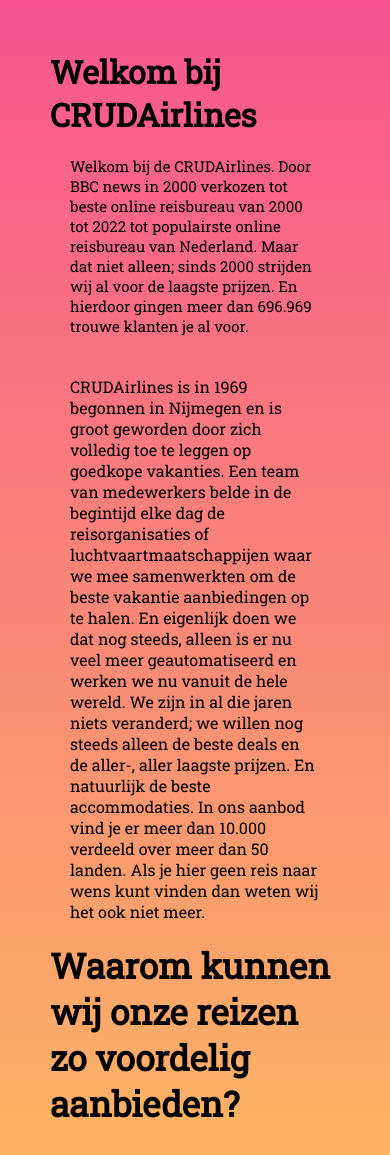
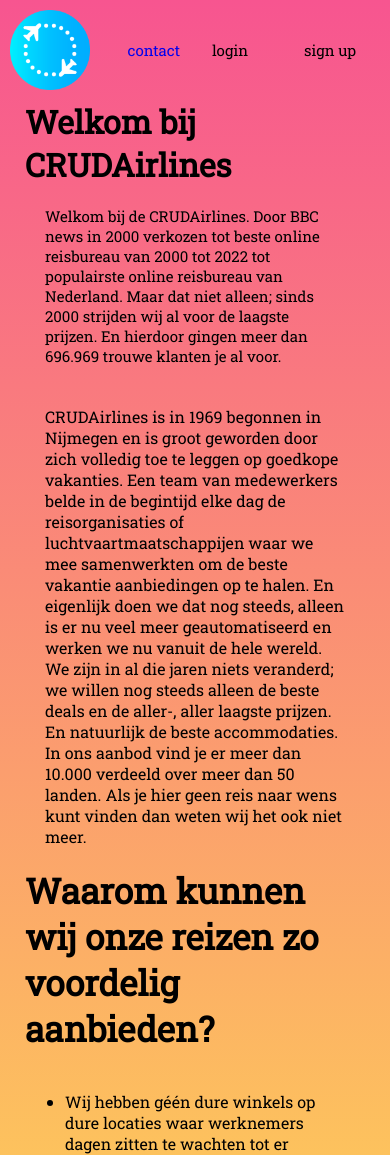
Before and after one commit to jochem11/CRUD, a PHP site: page /aboutus.php in a window 390 px wide. Shown: the top 1155 px of the page. Run offline with PHP 8.4, Linux system fonts and the light colour scheme.

Commit message:
aboutus aangepast

```diff
--- a/aboutus.php
+++ b/aboutus.php
@@ -11,13 +11,7 @@
     <link href="https://fonts.googleapis.com/css2?family=Roboto+Slab&display=swap" rel="stylesheet">
 </head>
 <body>
-
-
-
-    <!-- header website -->
-
-
-
+    <?php include ("navbar.php")?>
     <div class="overons_container">
         <h1>Welkom bij CRUDAirlines</h1>
         <div class="overons_tekst">
--- a/css/styles.css
+++ b/css/styles.css
@@ -190,7 +190,7 @@
 .overons_container {
   width: 100%;
   height: auto;
-  padding: 50px;
+  padding: 100px;
   overflow: auto;
   background-image: linear-gradient(#f75590, #ffe74c, #89daff);
   font-weight: 550;
@@ -242,6 +242,23 @@
   padding: 20px;
 }
 
+@media only screen and (max-width: 610px) {
+  .overons_container {
+    padding-top: 100px;
+    padding-left: 50px;
+    padding-right: 50px;
+    padding-bottom: 50px;
+  }
+}
+
+@media only screen and (max-width: 502px) {
+  .overons_container {
+    padding-left: 25px;
+    padding-right: 25px;
+    padding-bottom: 25px;
+  }
+}
+
 /*//////////////////////////////////////|
 -----------contact------------|
 ////////////////////////////////////////|*/
```
